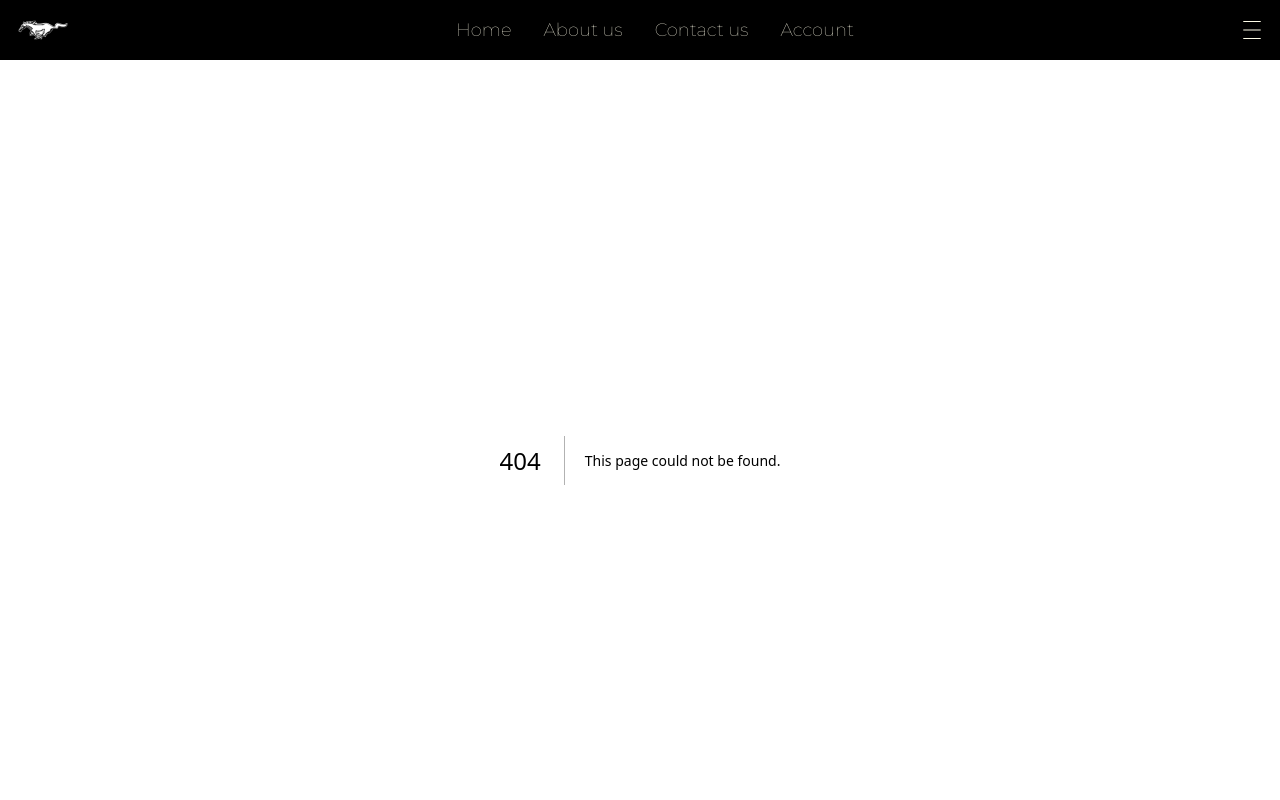
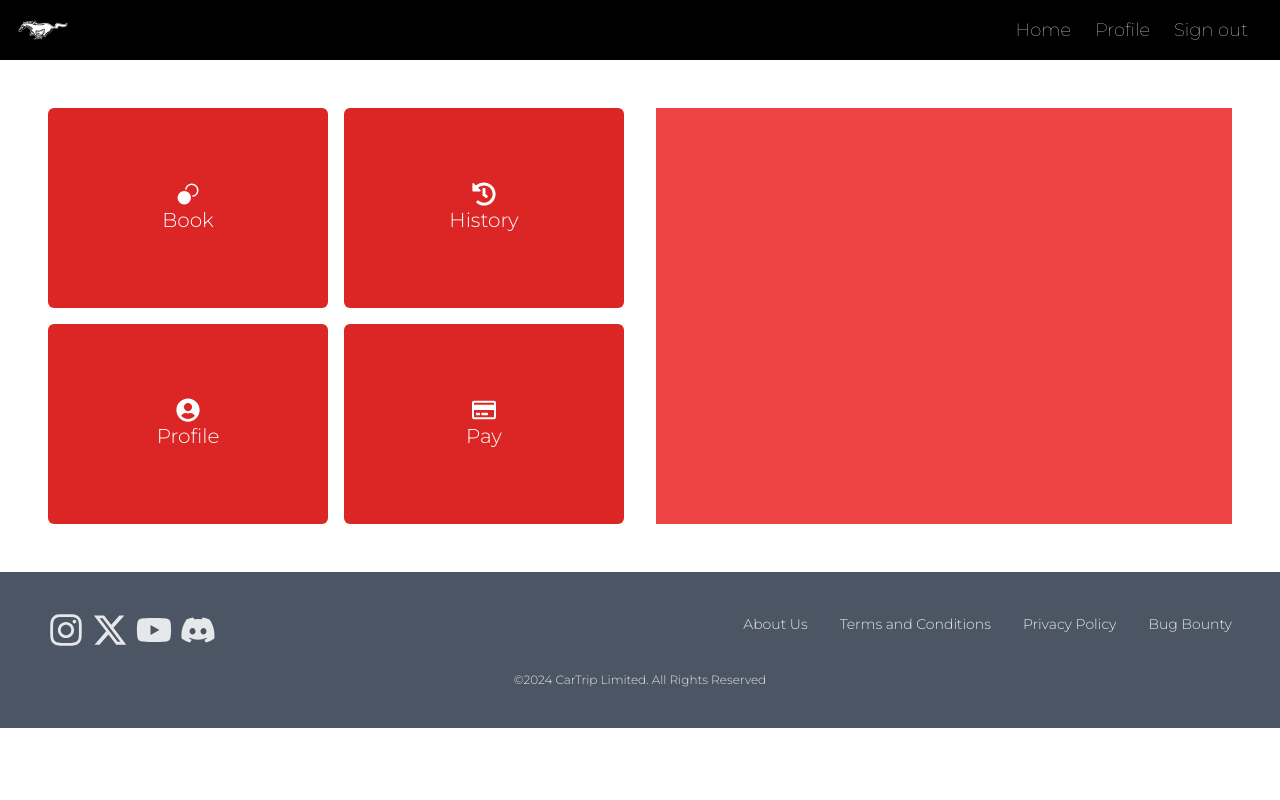
Before and after one commit to earlycodetech/cartrip, a Next.js app: page /dashboard in a window 1280 px wide. Before the commit this address had no page. Shown: the top 800 px of the page. Built offline with nearby package versions, Linux system fonts and the light colour scheme.

Commit message:
navbar fixes

```diff
--- /dev/null
+++ b/app/dashboard/book/page.jsx
@@ -0,0 +1,9 @@
+import Link from "next/link";
+
+export default function Book () {
+    return (
+        <section className="py-12 px-2 md:px-6 lg:px-12">
+            <p>booking</p>
+        </section>
+    )
+}
--- /dev/null
+++ b/app/dashboard/history/page.jsx
@@ -0,0 +1,9 @@
+import Link from "next/link";
+
+export default function History () {
+    return (
+        <section className="py-12 px-2 md:px-6 lg:px-12">
+            <p>history</p>
+        </section>
+    )
+}
--- /dev/null
+++ b/app/dashboard/page.jsx
@@ -0,0 +1,40 @@
+import Link from "next/link";
+import { VscActivateBreakpoints } from "react-icons/vsc";
+import { FaHistory,FaUserCircle,FaRegCreditCard } from "react-icons/fa";
+
+export default function Dashboard () {
+    return (
+        <section className="lg:grid lg:grid-cols-2 gap-8 py-12 px-2 md:px-6 lg:px-12">
+            <article className="grid grid-cols-2 gap-4">
+                <Link
+                href="/dashboard/book"
+                className="h-[200px] flex flex-col justify-center items-center bg-red-600 rounded-md p-4">
+                    <VscActivateBreakpoints className="text-white text-2xl"/>
+                    <span className="text-xl text-white">Book</span>
+                </Link>
+                <Link
+                href="/dashboard/history"
+                className="h-[200px] flex flex-col justify-center items-center bg-red-600 rounded-md p-4">
+                    <FaHistory className="text-white text-2xl"/>
+                    <span className="text-xl text-white">History</span>
+                </Link>
+                <Link
+                href="/dashboard/profile"
+                className="h-[200px] flex flex-col justify-center items-center bg-red-600 rounded-md p-4">
+                    <FaUserCircle className="text-white text-2xl"/>
+                    <span className="text-xl text-white">Profile</span>
+                </Link>
+                <Link
+                href="/dashboard/pay"
+                className="h-[200px] flex flex-col justify-center items-center bg-red-600 rounded-md p-4">
+                    <FaRegCreditCard className="text-white text-2xl"/>
+                    <span className="text-xl text-white">Pay</span>
+                </Link>
+            </article>
+
+            <aside className="bg-red-500">
+
+            </aside>
+        </section>
+    )
+}
--- /dev/null
+++ b/app/dashboard/pay/page.jsx
@@ -0,0 +1,9 @@
+import Link from "next/link";
+
+export default function Pay () {
+    return (
+        <section className="py-12 px-2 md:px-6 lg:px-12">
+            {/* <p>pay</p> */}
+        </section>
+    )
+}
--- /dev/null
+++ b/app/dashboard/profile/page.jsx
@@ -0,0 +1,9 @@
+import Link from "next/link";
+
+export default function Profile () {
+    return (
+        <section className="py-12 px-2 md:px-6 lg:px-12">
+            <p>profile</p>
+        </section>
+    )
+}
--- a/components/Nav.jsx
+++ b/components/Nav.jsx
@@ -1,8 +1,13 @@
+"use client"
+import { usePathname } from "next/navigation";
+import { useState } from "react";
 import Link from "next/link";
 import Image from "next/image";
 import { Montserrat } from "next/font/google";
 import { CiMenuBurger } from "react-icons/ci";
 import { IoCloseOutline } from "react-icons/io5";
+import { GeneralNavBar } from "./nav_components/GeneralNavBar";
+import { DashboardNavBar } from "./nav_components/DashboardNavBar";
 
 const montserrat_thin_100 = Montserrat({
     subsets:["latin"],
@@ -10,6 +15,9 @@
 });
 
 export default function Nav () {
+    const [menu,setMenu] = useState(false);
+    const path = usePathname();
+
     return (
         <>
         <nav className="h-[60px] flex justify-between items-center px-4 bg-black">
@@ -21,33 +29,39 @@
                 alt="brand logo"/>
             </div>
 
-            <ul className="hidden lg:flex gap-8">
-                <li>
-                    <Link
-                    className={`${montserrat_thin_100.className} text-yellow-50 text-lg`}
-                    href="/">Home</Link>
-                </li>
-                <li>
-                    <Link
-                    className={`${montserrat_thin_100.className} text-yellow-50 text-lg`}
-                    href="#">About us</Link>
-                </li>
-                <li>
-                    <Link
-                    className={`${montserrat_thin_100.className} text-yellow-50 text-lg`}
-                    href="#">Contact us</Link>
-                </li>
-                <li>
-                    <Link
-                    className={`${montserrat_thin_100.className} text-yellow-50 text-lg`}
-                    href="#">Account</Link>
-                </li>
-            </ul>
+            {
+                path.split("/").includes("dashboard")
+                ? <DashboardNavBar cssClass="hidden lg:flex flex-col lg:flex-row gap-6 p-4"/>
+                : <GeneralNavBar cssClass="hidden lg:flex gap-8"/>
+            }
 
-            <blockquote>
-                <CiMenuBurger className="text-yellow-50 text-2xl"/>
+            <blockquote className="lg:hidden">
+                {
+                !menu
+                ?
+                <CiMenuBurger onClick={() => setMenu(true)} className="text-yellow-50 text-2xl"/>
+                :
+                <IoCloseOutline onClick={() => setMenu(false)} className="text-yellow-50 text-2xl"/>
+                }
             </blockquote>
         </nav>
+
+        {/* MOBILE NAV */}
+
+        {
+        menu
+        ?
+        <div className="min-h-[240px] bg-black">
+            <div className="h-[6px] bg-gradient-to-r from-yellow-500 via-blue-500 to-red-500"></div>
+
+            {
+                path.split("/").includes("dashboard")
+                ? <DashboardNavBar cssClass="flex flex-col lg:flex-row gap-6 p-4"/>
+                : <GeneralNavBar cssClass="flex flex-col lg:flex-row gap-8 p-4"/>
+            }
+        </div>
+        : null
+        }
         </>
     )
 }
--- a/components/hooks.jsx
+++ /dev/null
@@ -1,30 +0,0 @@
-"use client"
-import { useState,useEffect } from "react"
-
-export default function HooksExample () {
-    const [counter,setCounter] = useState(0);
-    const [show,setShow] = useState(false);
-
-    useEffect(() => {
-        setShow(true)
-    },[])
-
-    return (
-        <div className="min-h-[520px] flex justify-center items-center">
-            <div className="w-[320px] flex flex-col gap-6 border border-black p-4">
-                {show ? <p className="text-center">Tally is Ready</p> : null}
-                <blockquote className="h-[80px] flex justify-center items-center border border-black">
-                    <span className="text-6xl">{counter}</span>
-                </blockquote>
-                <blockquote className="grid grid-cols-2 gap-4">
-                    <button
-                    onClick={() => setCounter(counter - 1)}
-                    className="text-center text-4xl border border-black">-</button>
-                    <button
-                    onClick={() => setCounter(counter + 1)}
-                    className="text-center text-4xl border border-black">+</button>
-                </blockquote>
-            </div>
-        </div>
-    )
-}
--- /dev/null
+++ b/components/nav_components/DashboardNavBar.jsx
@@ -0,0 +1,29 @@
+import Link from "next/link";
+import { Montserrat } from "next/font/google";
+
+const montserrat_thin_100 = Montserrat({
+    subsets:["latin"],
+    weight: "100"
+});
+
+export function DashboardNavBar ({cssClass}) {
+    return (
+        <ul className={cssClass}>
+            <li>
+                <Link
+                className={`${montserrat_thin_100.className} text-yellow-50 text-lg`}
+                href="/dashboard">Home</Link>
+            </li>
+            <li>
+                <Link
+                className={`${montserrat_thin_100.className} text-yellow-50 text-lg`}
+                href="/dashboard/profile">Profile</Link>
+            </li>
+            <li>
+                <Link
+                className={`${montserrat_thin_100.className} text-yellow-50 text-lg`}
+                href="#">Sign out</Link>
+            </li>
+        </ul>
+    )
+}
--- /dev/null
+++ b/components/nav_components/GeneralNavBar.js
@@ -0,0 +1,34 @@
+import Link from "next/link";
+import { Montserrat } from "next/font/google";
+
+const montserrat_thin_100 = Montserrat({
+    subsets:["latin"],
+    weight: "100"
+});
+
+export function GeneralNavBar ({cssClass}) {
+    return (
+        <ul className={cssClass}>
+            <li>
+                <Link
+                className={`${montserrat_thin_100.className} text-yellow-50 text-lg`}
+                href="/">Home</Link>
+            </li>
+            <li>
+                <Link
+                className={`${montserrat_thin_100.className} text-yellow-50 text-lg`}
+                href="#">About us</Link>
+            </li>
+            <li>
+                <Link
+                className={`${montserrat_thin_100.className} text-yellow-50 text-lg`}
+                href="#">Contact us</Link>
+            </li>
+            <li>
+                <Link
+                className={`${montserrat_thin_100.className} text-yellow-50 text-lg`}
+                href="/dashboard">Account</Link>
+            </li>
+        </ul>
+    )
+}
```
